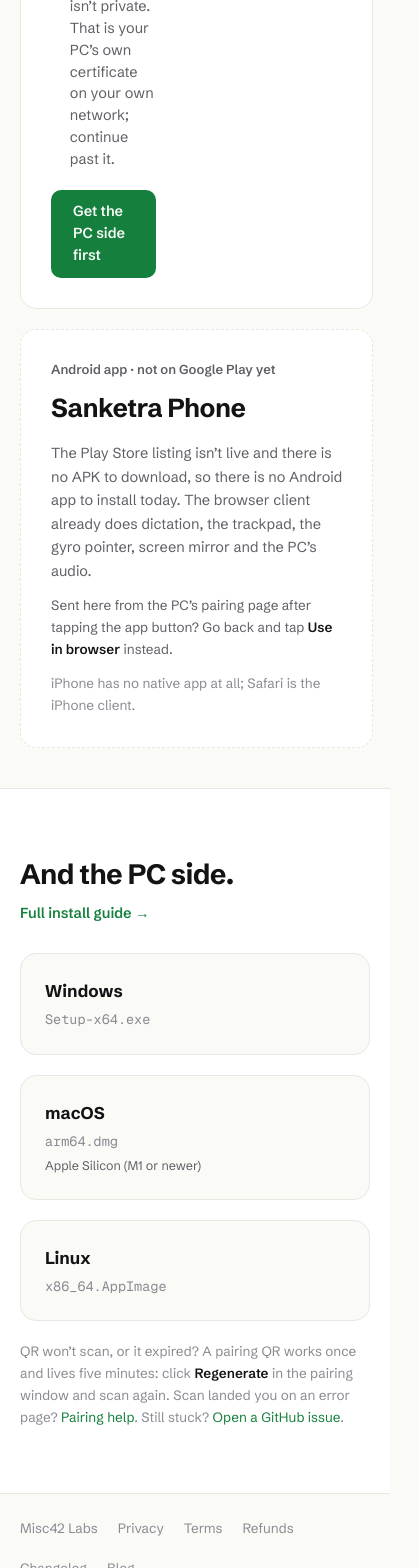
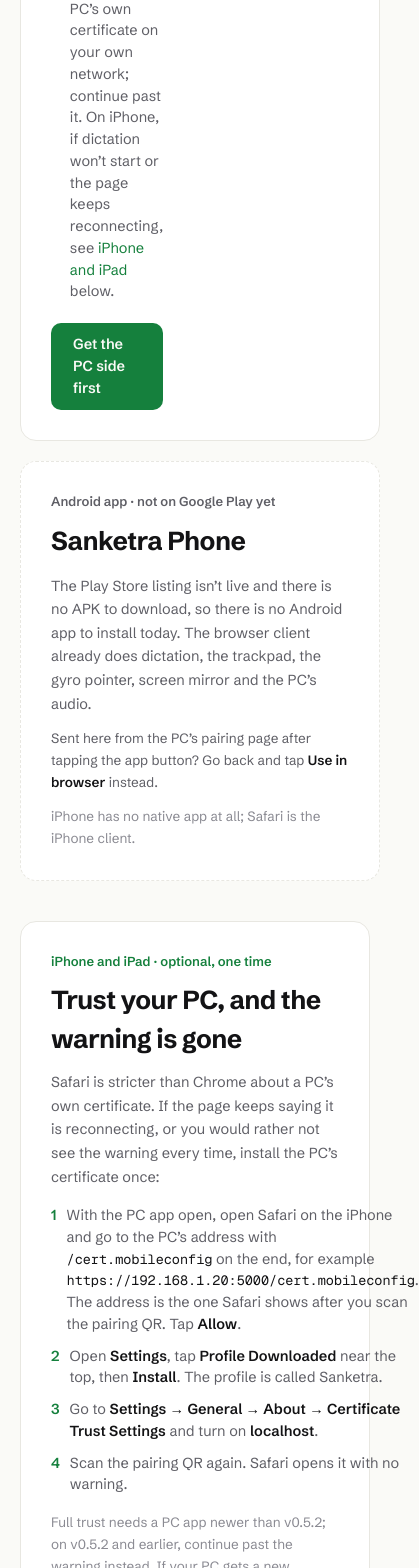
Before and after one commit to Misc42/sanketra, a Next.js app in the folder web/: page /sanketra/download in a window 390 px wide. Shown: the part 1354-2922 px from the top of the page, 419 px wide, since content can reach past the window. Built offline with nearby package versions, Linux system fonts and the light colour scheme; a web font is replaced by a local one.

Commit message:
web: iPhone section on the download page

```diff
--- a/web/app/download/page.tsx
+++ b/web/app/download/page.tsx
@@ -81,7 +81,12 @@ export default function DownloadPage() {
                   <span className="font-semibold text-accent">4</span>
                   <span>
                     The browser warns that the connection isn&rsquo;t private. That is your PC&rsquo;s own
-                    certificate on your own network; continue past it.
+                    certificate on your own network; continue past it. On iPhone, if dictation won&rsquo;t start
+                    or the page keeps reconnecting, see{" "}
+                    <a href="#ios" className="text-accent">
+                      iPhone and iPad
+                    </a>{" "}
+                    below.
                   </span>
                 </li>
               </ol>
@@ -155,6 +160,60 @@ export default function DownloadPage() {
         </div>
       </section>
 
+      {/* The README and the PC app link to /download#ios; keep the id. Full trust
+          needs a server certificate with the serverAuth key usage, which Safari
+          requires (support.apple.com/103769). Releases up to v0.5.2 issue one
+          without it, so this route only works on a newer PC app; the click-through
+          above is what works on every release. */}
+      <section id="ios" className="wrap scroll-mt-24 pb-14">
+        <div className="rounded-2xl border border-rule bg-surface p-[30px]">
+          <p className="text-[13px] font-semibold text-accent">iPhone and iPad · optional, one time</p>
+          <h2 className="mt-2.5 text-[26px] font-bold tracking-[-0.02em]">Trust your PC, and the warning is gone</h2>
+          <p className="mt-3 max-w-[720px] text-[14.5px] leading-relaxed text-muted">
+            Safari is stricter than Chrome about a PC&rsquo;s own certificate. If the page keeps saying it is
+            reconnecting, or you would rather not see the warning every time, install the PC&rsquo;s certificate
+            once:
+          </p>
+          <ol className="mt-4 grid max-w-[720px] gap-2.5 text-[14.5px] text-muted">
+            <li className="flex gap-2.5">
+              <span className="font-semibold text-accent">1</span>
+              <span>
+                With the PC app open, open Safari on the iPhone and go to the PC&rsquo;s address with{" "}
+                <span className="font-mono text-[13.5px] text-ink">/cert.mobileconfig</span> on the end, for example{" "}
+                <span className="font-mono text-[13.5px] text-ink">https://192.168.1.20:5000/cert.mobileconfig</span>
+                . The address is the one Safari shows after you scan the pairing QR. Tap{" "}
+                <span className="font-semibold text-ink">Allow</span>.
+              </span>
+            </li>
+            <li className="flex gap-2.5">
+              <span className="font-semibold text-accent">2</span>
+              <span>
+                Open <span className="font-semibold text-ink">Settings</span>, tap{" "}
+                <span className="font-semibold text-ink">Profile Downloaded</span> near the top, then{" "}
+                <span className="font-semibold text-ink">Install</span>. The profile is called Sanketra.
+              </span>
+            </li>
+            <li className="flex gap-2.5">
+              <span className="font-semibold text-accent">3</span>
+              <span>
+                Go to <span className="font-semibold text-ink">Settings → General → About → Certificate Trust
+                Settings</span> and turn on <span className="font-semibold text-ink">localhost</span>.
+              </span>
+            </li>
+            <li className="flex gap-2.5">
+              <span className="font-semibold text-accent">4</span>
+              <span>Scan the pairing QR again. Safari opens it with no warning.</span>
+            </li>
+          </ol>
+          <p className="mt-4 max-w-[720px] text-[13.5px] leading-relaxed text-faint">
+            Full trust needs a PC app newer than v0.5.2; on v0.5.2 and earlier, continue past the warning instead.
+            If your PC gets a new certificate, for example after it moves to a new Wi-Fi address, remove the old
+            profile in <span className="font-semibold text-ink">Settings → General → VPN &amp; Device Management</span>{" "}
+            and repeat these steps. Screen mirror on iPhone needs iOS 16.4 or later.
+          </p>
+        </div>
+      </section>
+
       <section className="border-t border-rule bg-surface">
         <div className="wrap py-16">
           <div className="mb-7 flex flex-wrap items-baseline justify-between gap-2">
```
